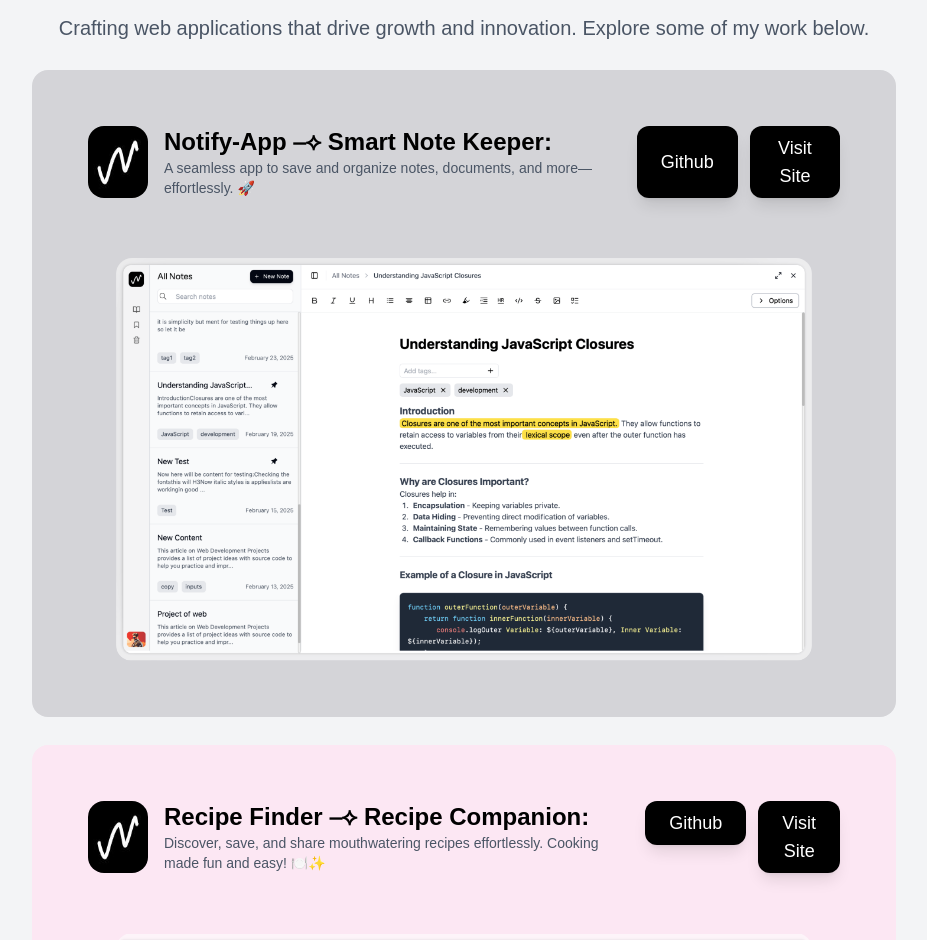
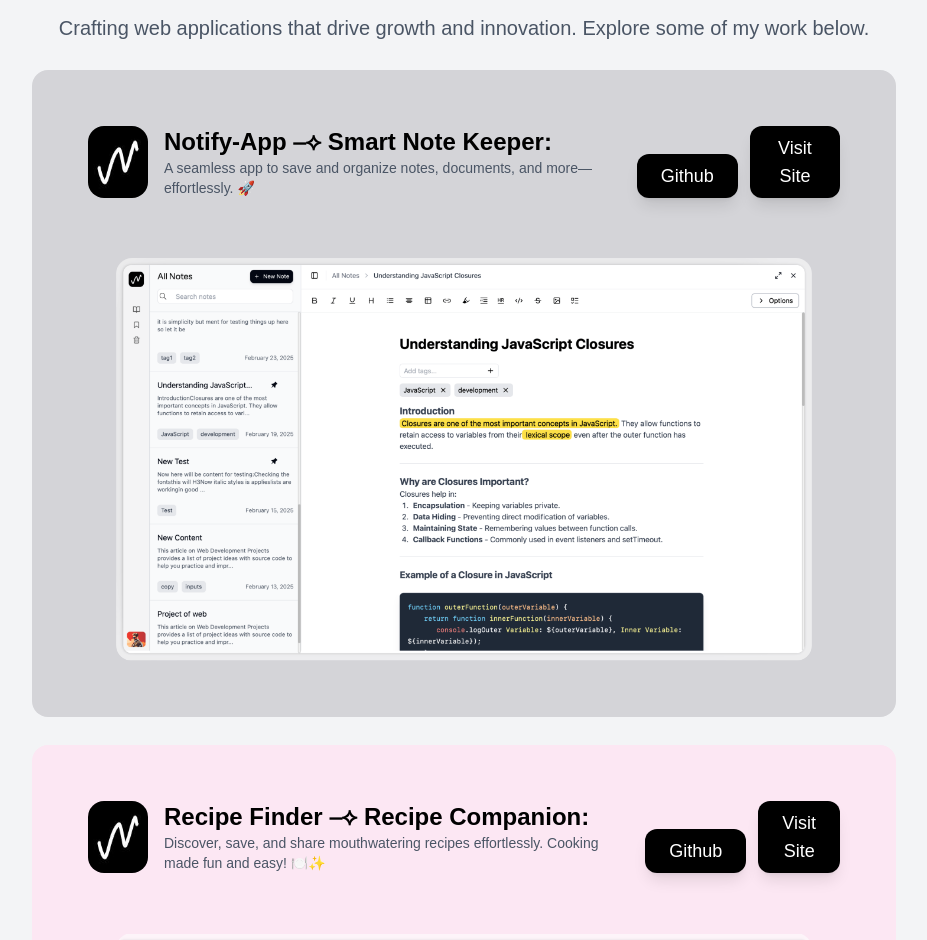
Before and after one commit to Sshrutisri123/Portfolio, a Next.js app: page / in a window 1280 px wide. Shown: the part 1006-1946 px from the top of the page, without its empty margins (176-1103 px from the left). Built offline with nearby package versions, Linux system fonts and the light colour scheme.

Commit message:
fixed buttons

```diff
--- a/src/app/page.tsx
+++ b/src/app/page.tsx
@@ -108,9 +108,15 @@ export default function Home() {
                 </div>
 
                 {/* Button Section (Aligned to the Right) */}
-                <div className="hidden sm:flex space-x-3 ml-auto">
-                  <Github />
-                  <Visit />
+                <div className="hidden sm:flex sm:items-end space-x-3 ml-auto">
+                  <a
+                    href="https://github.com/Sshrutisri123/Note-app-main"
+                    target="_blank"><Github />
+                  </a>
+                  <a
+                    href="https://note-app-main.vercel.app"
+                    target="_blank"><Visit />
+                  </a>
                 </div>
 
                 {/* <div className="hidden sm:flex space-x-2  ml-auto ">
@@ -164,9 +170,14 @@ export default function Home() {
 
                 {/* Button Section (Aligned to the Left with Gap) */}
                 {/* Button Section (Aligned to the Right) */}
-                <div className="hidden sm:flex space-x-3 ml-auto">
-                  <a href="https://sshrutisri123.github.io/recipe-finder/"><Github /></a>
-                  <Visit />
+                <div className="hidden sm:flex sm:items-end space-x-3 ml-auto">
+                  <a href="https://github.com/Sshrutisri123/recipe-finder"
+                    target="_blank"
+
+                  ><Github /></a>
+                  <a
+                    href="https://sshrutisri123.github.io/recipe-finder/"
+                    target="_blank"><Visit /></a>
                 </div>
 
 
```
